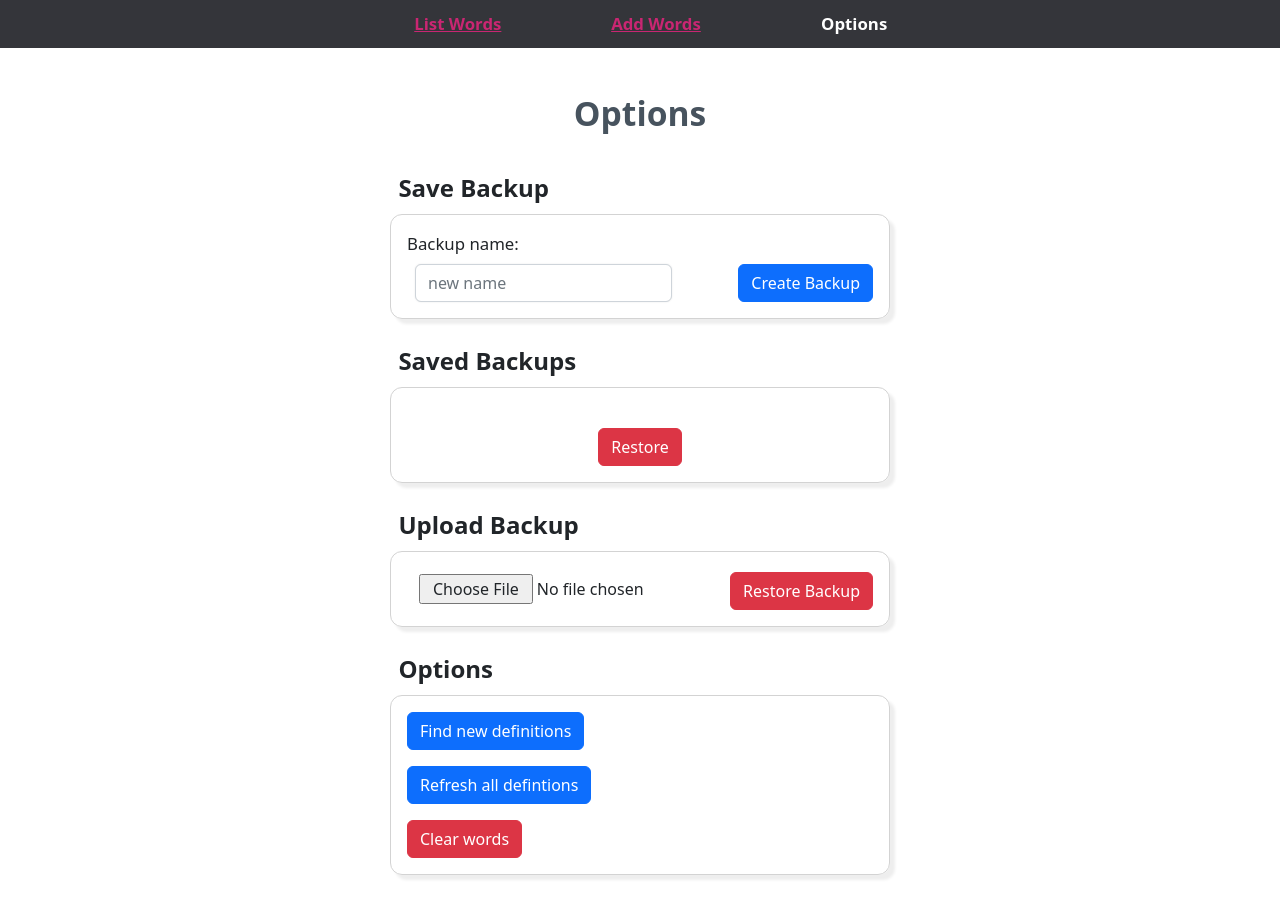
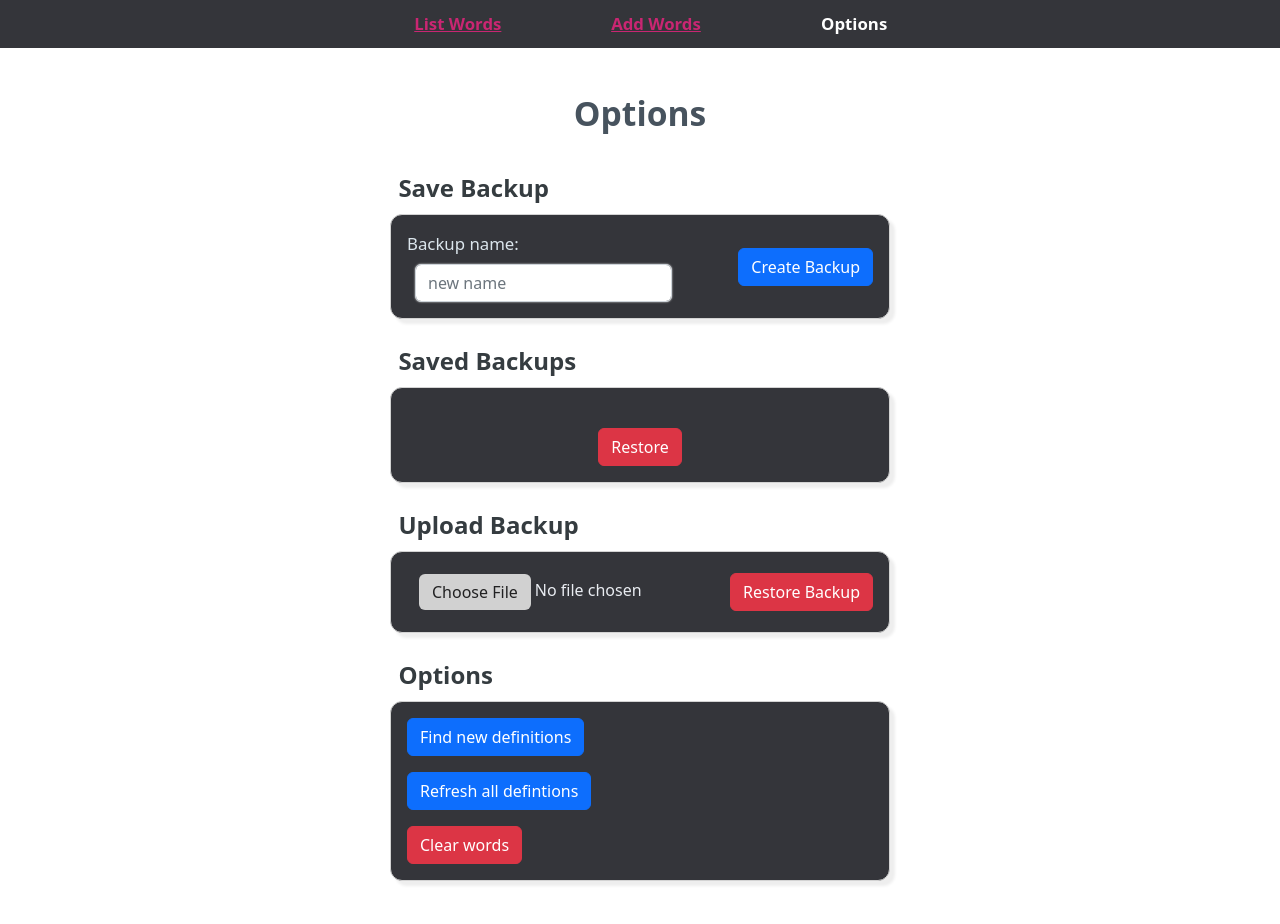
Before and after one commit to vishusandy/lexicon, a SvelteKit app: page /options in a window 1280 px wide. Shown: the top 924 px of the page. Built offline with nearby package versions, Linux system fonts and the light colour scheme.

Commit message:
updated option group styles to dark layout

```diff
--- a/src/components/Backups.svelte
+++ b/src/components/Backups.svelte
@@ -410,7 +410,7 @@
 
     .new-backup {
         display: flex;
-        align-items: flex-end;
+        align-items: center;
         justify-content: space-between;
     }
 
@@ -440,7 +440,7 @@
         display: inline;
         font-size: 0.9rem;
         font-style: italic;
-        color: #434649;
+        color: #a1abb4;
     }
 
     .backup-name-label {
@@ -467,24 +467,26 @@
 
     .remove-btn {
         padding: 0px;
+        color: #ee1d1d;
     }
 
     .download-btn {
         padding: 0px;
         margin-left: 0.4rem;
-        /* color: #434649; */
-        color: #0c7ae7;
+        /* color: #0c7ae7; */
+        color: #0099ff;
     }
 
     .rename-btn {
         padding: 0px;
         margin-left: 0.4rem;
-        color: #dfab00;
+        /* color: #dfab00; */
+        color: #ffc400;
     }
 
     .rename-btn[disabled] {
         /* color: #93989c; */
-        color: #7d8d9b;
+        color: #878b8f;
         cursor: not-allowed;
     }
 
@@ -502,28 +504,50 @@
         font-weight: bold;
     }
 
-    .upload-backup {
-        border: 0px;
-    }
-
     .upload-backup-btn {
         flex-shrink: 0;
     }
 
+    .upload-backup {
+        border: 0px;
+        background: transparent;
+        color: #e9ecf1;
+    }
+
     .upload-backup::file-selector-button {
+        --bs-btn-bg: #d1d1d1;
+        --bs-btn-color: #212122;
+        --bs-btn-border-color: transparent;
         --bs-btn-padding-x: 0.75rem;
-        --bs-btn-padding-y: 0.125rem;
-
+        --bs-btn-padding-y: 0.3rem;
         --bs-btn-font-size: 1rem;
+        --bs-btn-border-width: 1px;
         --bs-btn-font-weight: 400;
         --bs-btn-line-height: 1.5;
+        --bs-btn-border-radius: 0.375rem;
+        --bs-btn-hover-border-color: transparent;
+        --bs-btn-box-shadow: inset 0 1px 0 rgba(255, 255, 255, 0.15), 0 1px 1px rgba(0, 0, 0, 0.075);
+        --bs-btn-disabled-opacity: 0.65;
+        --bs-btn-focus-box-shadow: 0 0 0 0.25rem rgba(var(--bs-btn-focus-shadow-rgb), 0.5);
 
-        --bs-btn-color: #212529;
+        background: var(--bs-btn-bg);
+        display: inline-block;
         padding: var(--bs-btn-padding-y) var(--bs-btn-padding-x);
         font-family: var(--bs-btn-font-family);
         font-size: var(--bs-btn-font-size);
         font-weight: var(--bs-btn-font-weight);
         line-height: var(--bs-btn-line-height);
         color: var(--bs-btn-color);
+        text-align: center;
+        text-decoration: none;
+        vertical-align: middle;
+        cursor: pointer;
+        -webkit-user-select: none;
+        -moz-user-select: none;
+        user-select: none;
+        border: var(--bs-btn-border-width) solid var(--bs-btn-border-color);
+        border-radius: var(--bs-btn-border-radius);
+        transition: color 0.15s ease-in-out, background-color 0.15s ease-in-out,
+            border-color 0.15s ease-in-out, box-shadow 0.15s ease-in-out;
     }
 </style>
--- a/src/styles/global.scss
+++ b/src/styles/global.scss
@@ -170,6 +170,9 @@ mark {
     padding: 1rem 1rem;
     margin: 0px auto;
     box-shadow: 5px 5px 3px #eee;
+    // background: #2e2e31;
+    background: #34353a;
+    color: #dbe5ec;
     // background-color: #f4f6fa;
 }
 
@@ -199,4 +202,5 @@ legend.options-group-title {
     margin-top: 1.5rem;
     margin-bottom: 0.5rem;
     margin-left: 0.4rem;
+    color: #353c40;
 }
```
